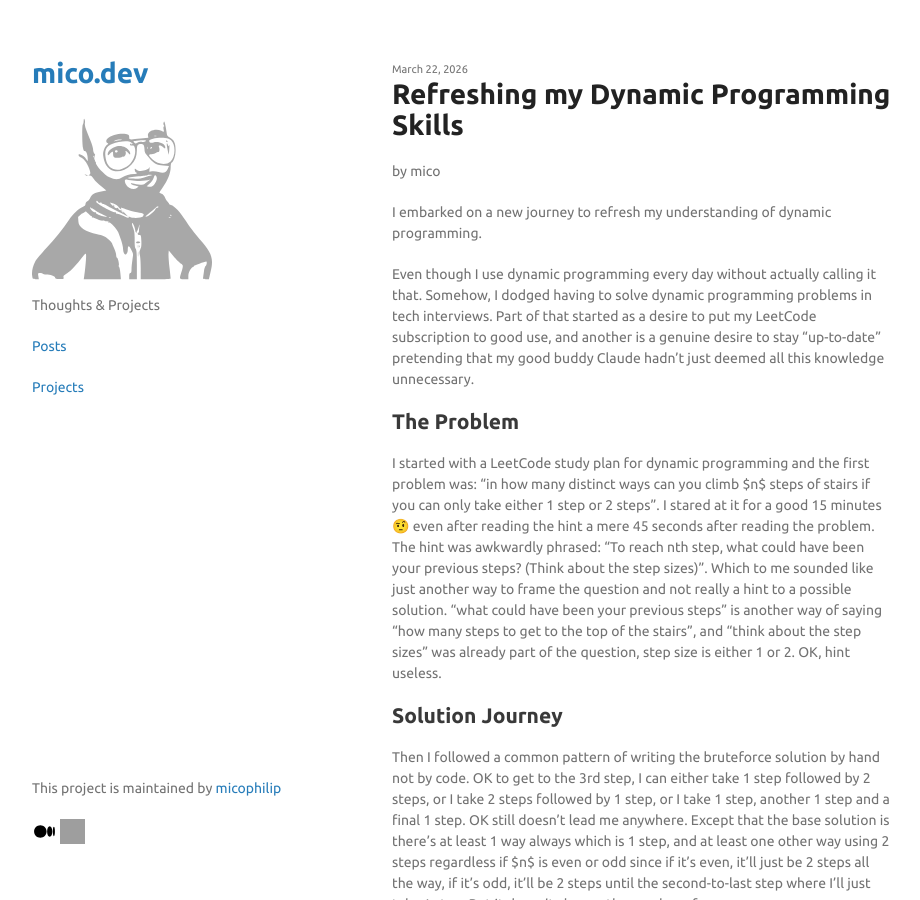
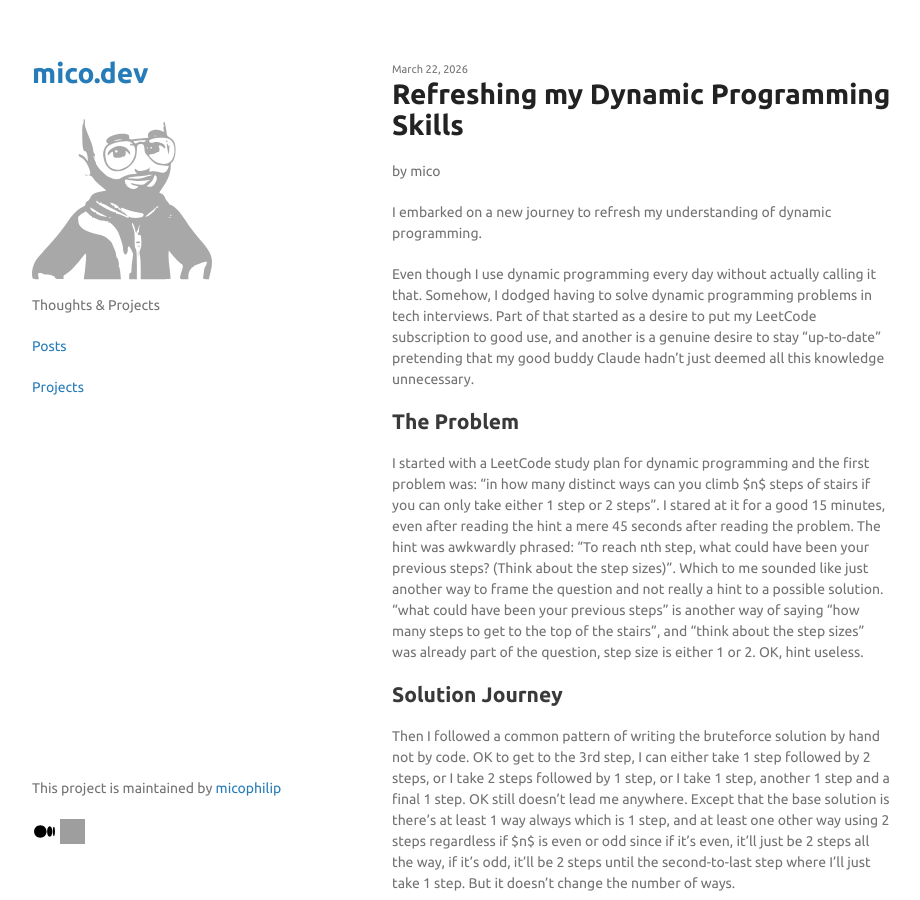
Before and after one commit to micophilip/micophilip.github.io, a Jekyll site: the page built from _posts/2026-03-22-Dynamic-Programming-Journey.md, in a window 1280 px wide and 900 px high. Shown: the whole window, without its empty margins (178-1098 px from the left). Built offline with Jekyll 4.4.1, drawn with Linux system fonts in a browser that asks for light colours; a script that is not in the unit is left out; grey boxes are pictures that could not be loaded.

Commit message:
Remove emoji

```diff
--- a/_posts/2026-03-22-Dynamic-Programming-Journey.md
+++ b/_posts/2026-03-22-Dynamic-Programming-Journey.md
@@ -15,7 +15,7 @@ Even though I use dynamic programming every day without actually calling it that
 
 ## The Problem
 
-I started with a LeetCode study plan for dynamic programming and the first problem was: "in how many distinct ways can you climb $n$ steps of stairs if you can only take either 1 step or 2 steps". I stared at it for a good 15 minutes 🤨 even after reading the hint a mere 45 seconds after reading the problem. The hint was awkwardly phrased: "To reach nth step, what could have been your previous steps? (Think about the step sizes)". Which to me sounded like just another way to frame the question and not really a hint to a possible solution. "what could have been your previous steps" is another way of saying "how many steps to get to the top of the stairs", and "think about the step sizes" was already part of the question, step size is either 1 or 2. OK, hint useless.
+I started with a LeetCode study plan for dynamic programming and the first problem was: "in how many distinct ways can you climb $n$ steps of stairs if you can only take either 1 step or 2 steps". I stared at it for a good 15 minutes, even after reading the hint a mere 45 seconds after reading the problem. The hint was awkwardly phrased: "To reach nth step, what could have been your previous steps? (Think about the step sizes)". Which to me sounded like just another way to frame the question and not really a hint to a possible solution. "what could have been your previous steps" is another way of saying "how many steps to get to the top of the stairs", and "think about the step sizes" was already part of the question, step size is either 1 or 2. OK, hint useless.
 
 ## Solution Journey
 
```
